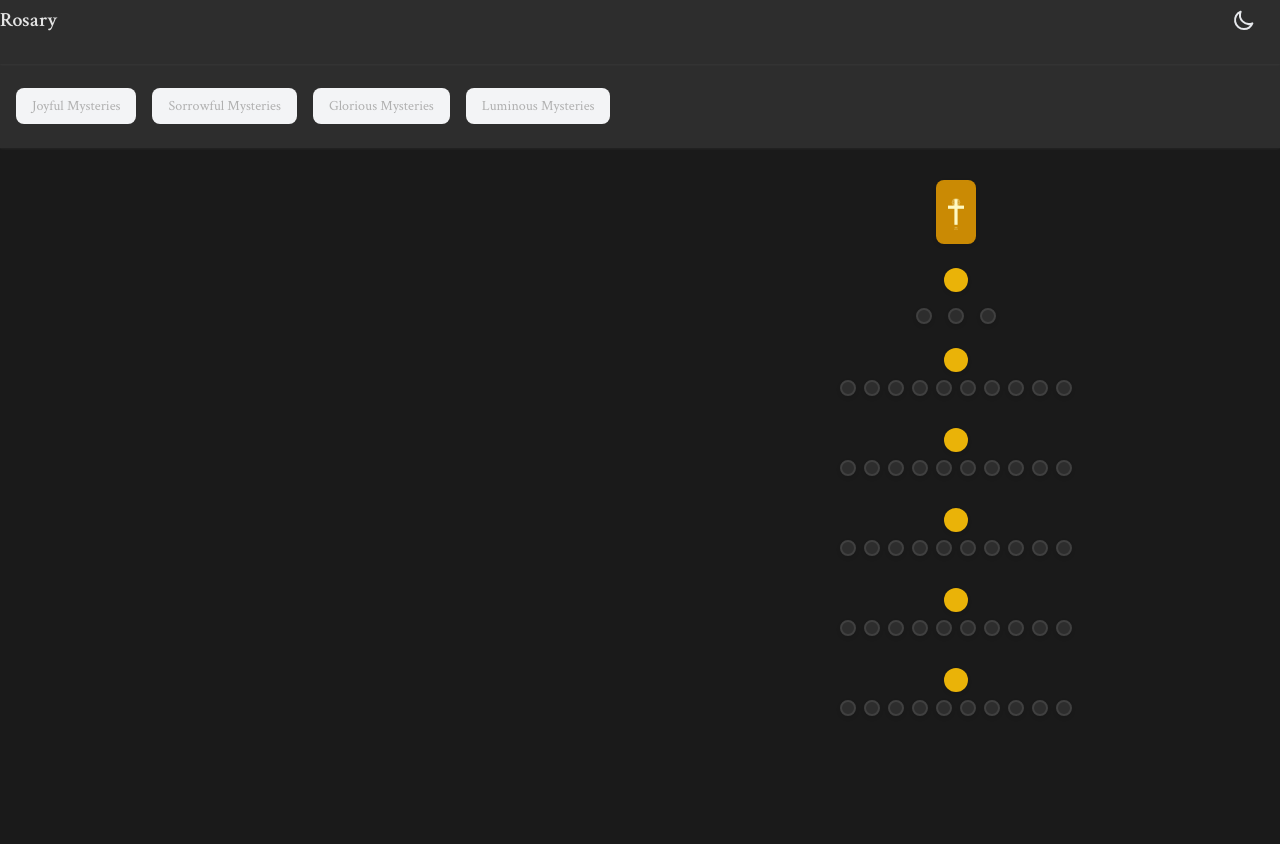
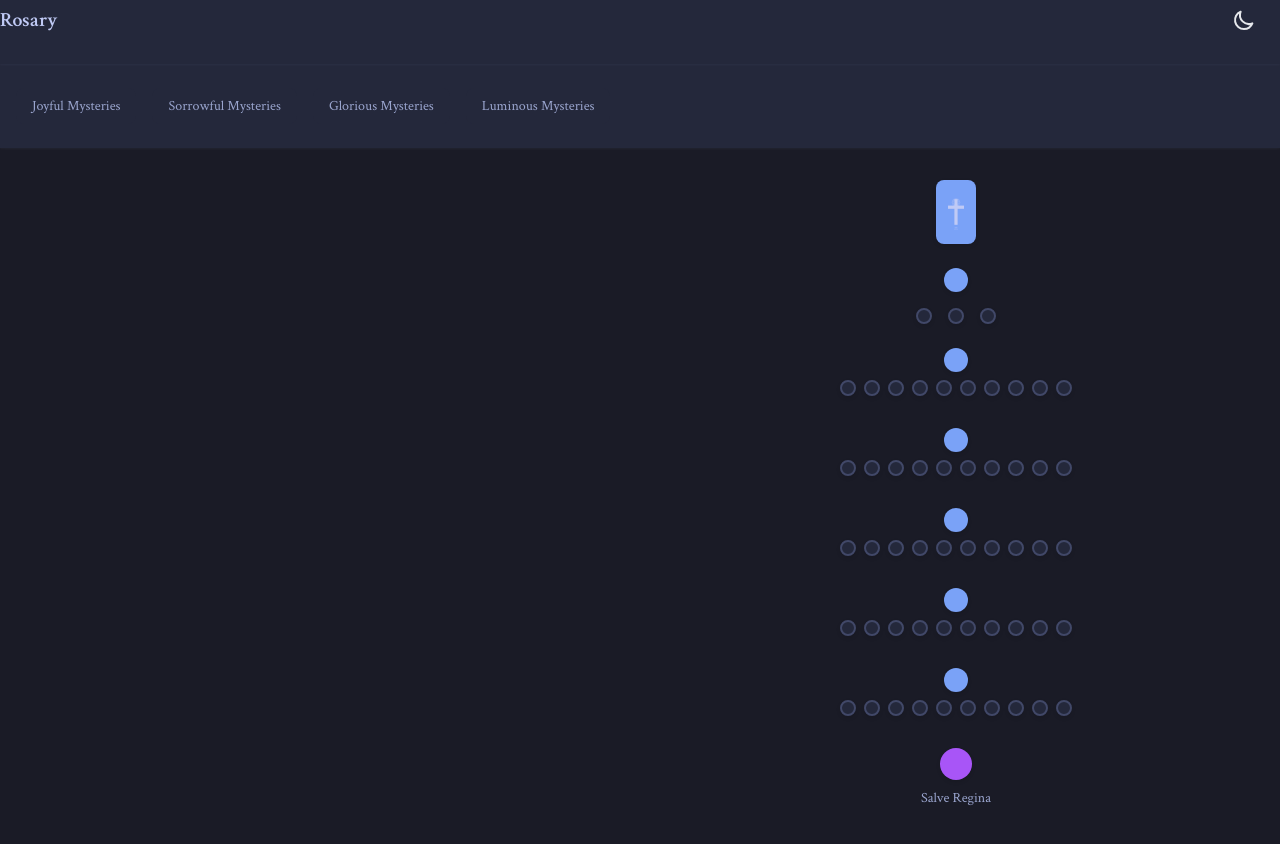
Before and after one commit to chesboat/rosary-app, a plain HTML site: page index.html in a window 1280 px wide. Both pictures are taken after a click on the button "Switch to Dark Mode". Drawn offline with nearby package versions, Linux system fonts and the light colour scheme.

Commit message:
Add Salve Regina bead and invert swipe direction

```diff
--- a/index.html
+++ b/index.html
@@ -29,31 +29,55 @@
         .bead:hover {
             transform: scale(1.1);
         }
-        /* Dark mode styles */
+        /* Tokyo Night Dark Mode */
         .dark body {
-            background-color: #1a1a1a;
-            color: #e5e5e5;
+            background-color: #1a1b26;
+            color: #a9b1d6;
         }
         .dark .bg-white {
-            background-color: #2d2d2d !important;
+            background-color: #24283b !important;
         }
         .dark .text-gray-800 {
-            color: #e5e5e5 !important;
+            color: #c0caf5 !important;
         }
         .dark .text-gray-700 {
-            color: #d1d1d1 !important;
+            color: #a9b1d6 !important;
         }
         .dark .text-gray-600 {
-            color: #b0b0b0 !important;
+            color: #9aa5ce !important;
         }
         .dark .bg-gray-50 {
-            background-color: #1a1a1a !important;
+            background-color: #1a1b26 !important;
+        }
+        .dark .bg-gray-100 {
+            background-color: #24283b !important;
         }
         .dark .border-gray-300 {
-            border-color: #404040 !important;
+            border-color: #414868 !important;
         }
         .dark .shadow-sm {
-            box-shadow: 0 1px 2px rgba(255, 255, 255, 0.05) !important;
+            box-shadow: 0 1px 2px rgba(192, 202, 245, 0.05) !important;
+        }
+        .dark .bg-yellow-600 {
+            background-color: #7aa2f7 !important;
+        }
+        .dark .bg-yellow-500 {
+            background-color: #89b4fa !important;
+        }
+        .dark .text-yellow-100 {
+            color: #c0caf5 !important;
+        }
+        .dark .text-yellow-200 {
+            color: #c0caf5 !important;
+        }
+        .dark .bg-yellow-500 {
+            background-color: #7aa2f7 !important;
+        }
+        .dark .ring-blue-500 {
+            --tw-ring-color: #bb9af7 !important;
+        }
+        .dark .hover\:bg-gray-700:hover {
+            background-color: #414868 !important;
         }
         .prayer-container {
             height: calc(100vh - 4rem); /* Subtract header height */
@@ -278,6 +302,16 @@
                                         </div>
                                     </div>
                                 </div>
+                                <!-- Salve Regina Bead -->
+                                <div class="mt-8 flex flex-col items-center">
+                                    <div @click="selectBead('salve-regina')"
+                                        :class="['bead w-8 h-8 bg-purple-500 dark:bg-purple-400 rounded-full transition-all hover:scale-110',
+                                                currentBead === 'salve-regina' ? 'ring-4 ring-blue-500' : '']">
+                                    </div>
+                                    <div class="text-center text-sm text-gray-600 dark:text-gray-400 mt-2">
+                                        Salve Regina
+                                    </div>
+                                </div>
                             </div>
                         </div>
                     </div>
--- a/rosary.js
+++ b/rosary.js
@@ -38,7 +38,7 @@ const app = new Vue({
             salveRegina: {
                 title: "Salve Regina",
                 latin: "Salve, Regina, Mater misericordiæ, vita, dulcedo, et spes nostra, salve. Ad te clamamus exsules filii Hevæ, Ad te suspiramus, gementes et flentes in hac lacrimarum valle. Eia, ergo, advocata nostra, illos tuos misericordes oculos ad nos converte; Et Iesum, benedictum fructum ventris tui, nobis post hoc exsilium ostende. O clemens, O pia, O dulcis Virgo Maria.",
-                english: "Hail, Holy Queen, Mother of Mercy, our life, our sweetness and our hope. To thee do we cry, poor banished children of Eve; To thee do we send up our sighs, mourning and weeping in this valley of tears. Turn then, most gracious advocate, thine eyes of mercy toward us; And after this our exile, show unto us the blessed fruit of thy womb, Jesus. O clement, O loving, O sweet Virgin Mary."
+                english: "Hail, Holy Queen, Mother of Mercy, our life, our sweetness and our hope! To thee do we cry, poor banished children of Eve. To thee do we send up our sighs, mourning and weeping in this valley of tears. Turn, then, most gracious advocate, thine eyes of mercy toward us, and after this our exile, show unto us the blessed fruit of thy womb, Jesus. O clement, O loving, O sweet Virgin Mary."
             }
         },
         mysterySets: [
@@ -201,6 +201,12 @@ const app = new Vue({
                 return this.prayers.hailMary;
             }
 
+            // For Salve Regina
+            if (this.currentBead === 'salve-regina') {
+                console.log('Matched Salve Regina');
+                return this.prayers.salveRegina;
+            }
+
             return null;
         },
         showGloryBe() {
@@ -268,15 +274,14 @@ const app = new Vue({
 
             if (Math.abs(xDiff) > Math.abs(yDiff) && Math.abs(xDiff) > 10) {
                 event.preventDefault();
-                if (xDiff > 0 && this.activeTab === 'beads') {
+                if (xDiff > 0 && this.activeTab === 'prayers') {
+                    this.activeTab = 'beads';
+                } else if (xDiff < 0 && this.activeTab === 'beads') {
                     this.activeTab = 'prayers';
-                } else if (xDiff < 0 && this.activeTab === 'prayers') {
-                    this.activeTab = 'beads';
                 }
+                this.touchStartX = null;
+                this.touchStartY = null;
             }
-
-            this.touchStartX = null;
-            this.touchStartY = null;
         },
         handleTouchEnd() {
             this.touchStartX = null;
```
